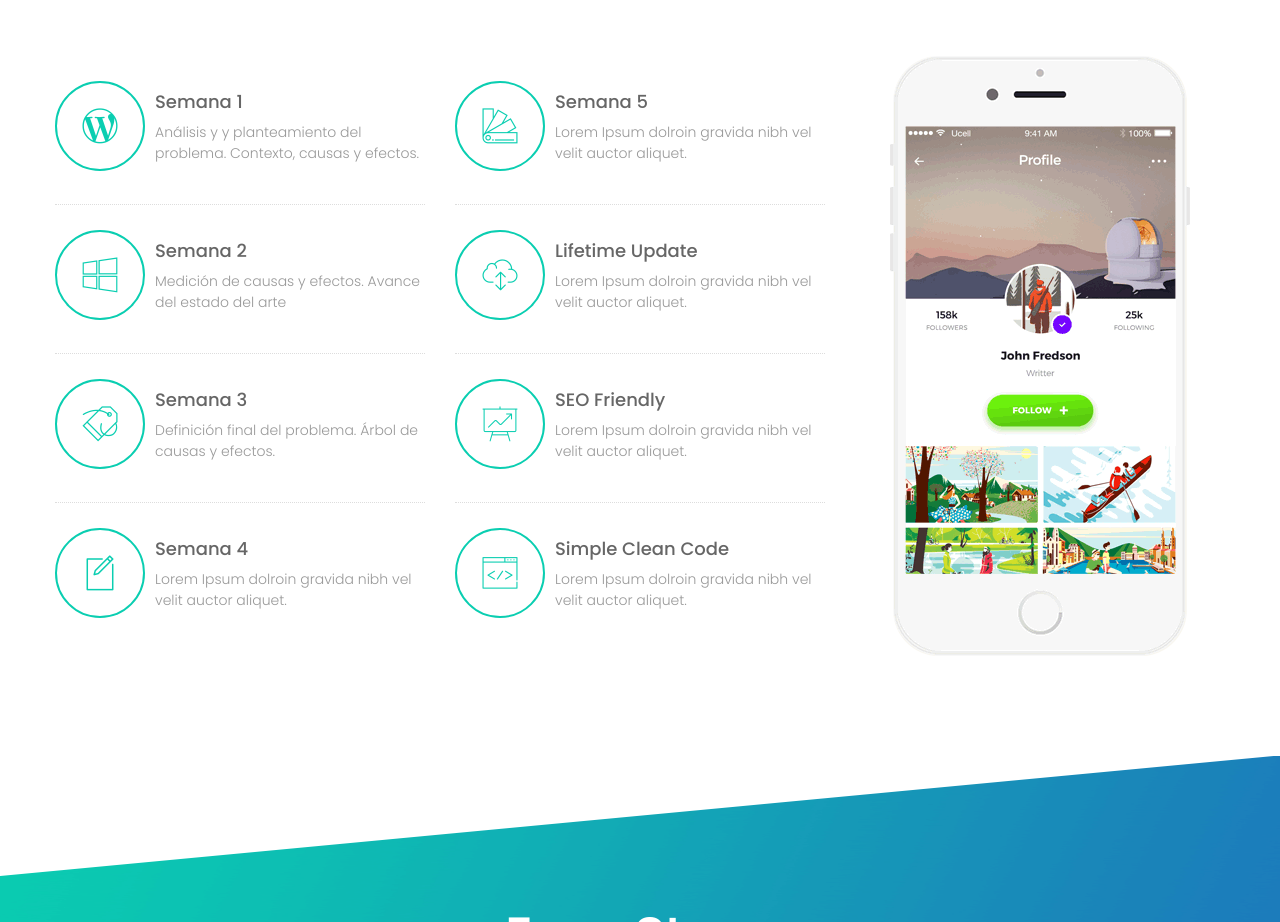
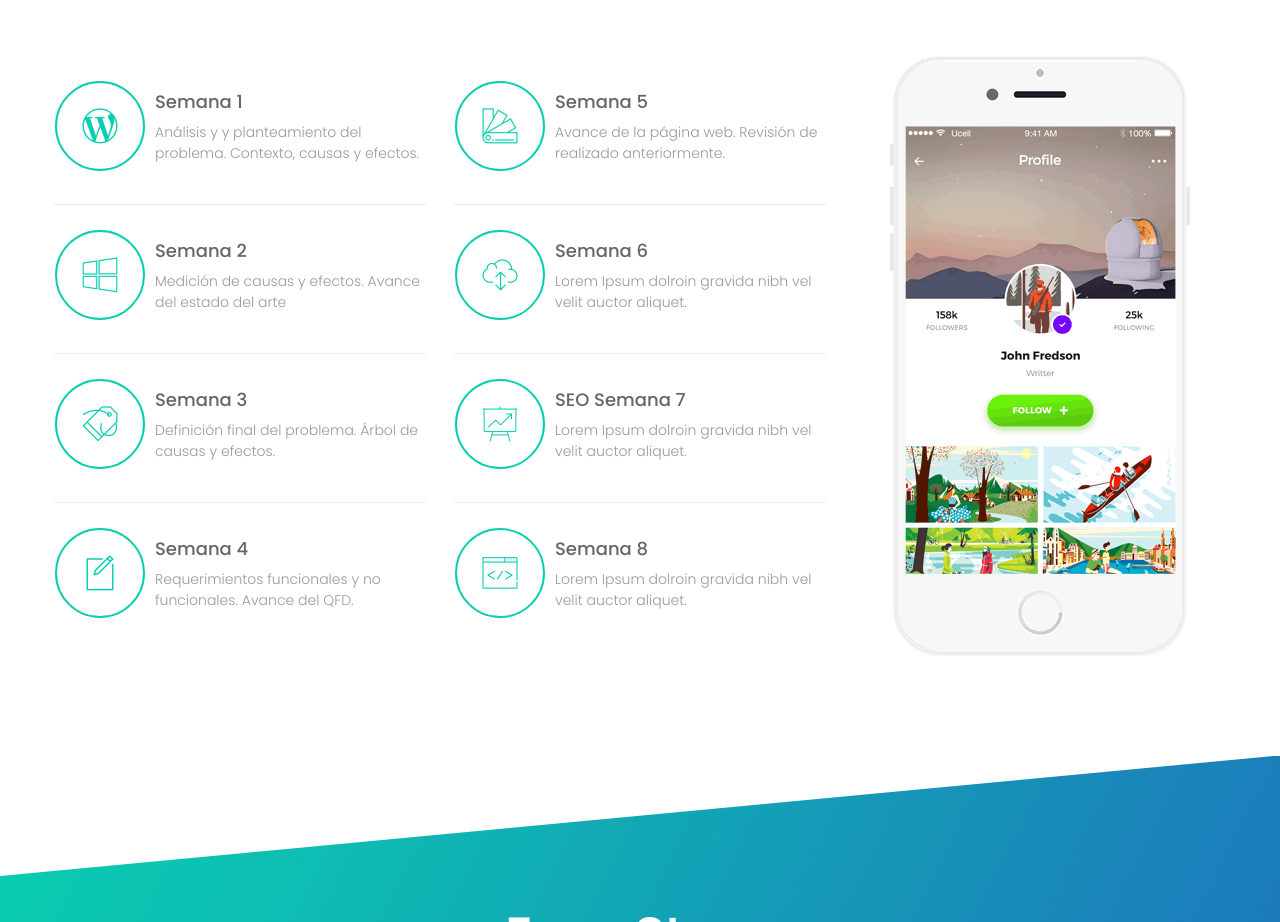
Before and after one commit to Lizardo24/prueba, a plain HTML site: page index.html in a window 1280 px wide. Shown: the part 3760-4682 px from the top of the page. Drawn offline with Linux system fonts and the light colour scheme; some packages are replaced by stand-ins of ours.

Commit message:
Update index.html

```diff
--- a/index.html
+++ b/index.html
@@ -243,7 +243,7 @@
                         <i class="flaticon-new-file"></i>
                         <div class="fl-inner">
                            <h4>Semana 4</h4>
-                           <p>Lorem Ipsum dolroin gravida nibh vel velit auctor aliquet. </p>
+                           <p>Requerimientos funcionales y no funcionales. Avance del QFD. </p>
                         </div>
                      </li>
                   </ul>
@@ -254,27 +254,27 @@
                         <i class="flaticon-pantone"></i>
                         <div class="fr-inner">
                            <h4>Semana 5</h4>
-                           <p>Lorem Ipsum dolroin gravida nibh vel velit auctor aliquet. </p>
+                           <p>Avance de la página web. Revisión de realizado anteriormente. </p>
                         </div>
                      </li>
                      <li>
                         <i class="flaticon-cloud-computing"></i>
                         <div class="fr-inner">
-                           <h4>Lifetime Update</h4>
+                           <h4>Semana 6</h4>
                            <p>Lorem Ipsum dolroin gravida nibh vel velit auctor aliquet. </p>
                         </div>
                      </li>
                      <li>
                         <i class="flaticon-line-graph"></i>
                         <div class="fr-inner">
-                           <h4>SEO Friendly</h4>
+                           <h4>SEO Semana 7</h4>
                            <p>Lorem Ipsum dolroin gravida nibh vel velit auctor aliquet. </p>
                         </div>
                      </li>
                      <li>
                         <i class="flaticon-coding"></i>
                         <div class="fr-inner">
-                           <h4>Simple Clean Code</h4>
+                           <h4>Semana 8</h4>
                            <p>Lorem Ipsum dolroin gravida nibh vel velit auctor aliquet. </p>
                         </div>
                      </li>
```
